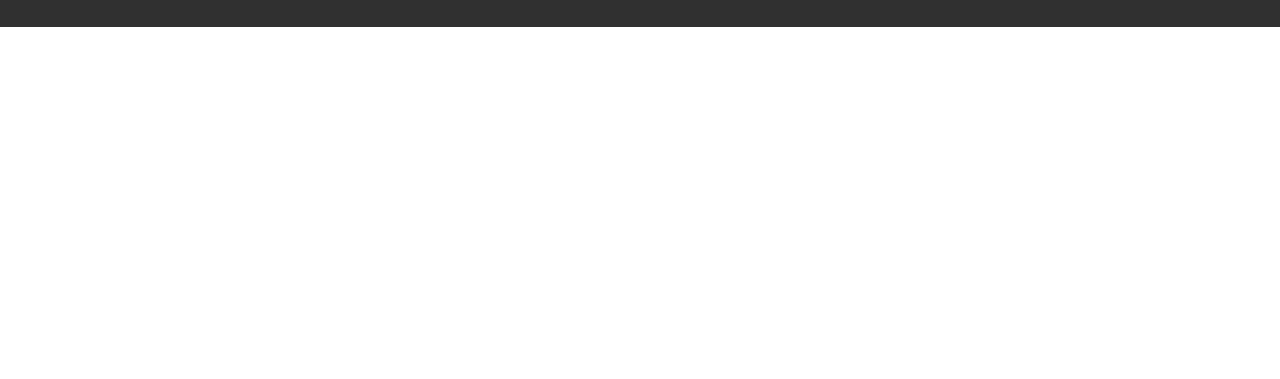
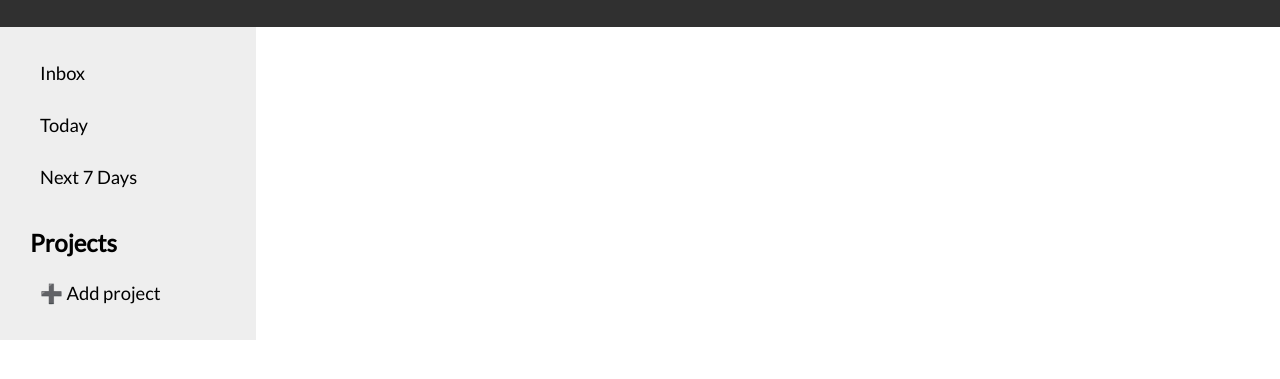
Before and after one commit to sunridden/todo-list, a website built with webpack: page dist/index.html in a window 1280 px wide. Shown: the part 73-452 px from the top of the page. Built offline with nearby package versions, Linux system fonts and the light colour scheme.

Commit message:
Add sidebar

```diff
--- a/dist/index.html
+++ b/dist/index.html
@@ -16,5 +16,16 @@
     <header class="header">
         <h1>✍️ Todo List</h1>
     </header>
+    <div class="main">
+        <div class="sidebar">
+            <div class="default-navigation">
+                <button>Inbox</button>
+                <button>Today</button>
+                <button>Next 7 Days</button>
+            </div>
+            <h2 class="projects-title">Projects</h2>
+            <button>➕ Add project</button>
+        </div>
+    </div>
 </body>
 </html>
--- a/dist/style.css
+++ b/dist/style.css
@@ -10,3 +10,36 @@
     color: white;
     padding: 30px;
 }
+
+.main {
+    display: flex;
+}
+
+.sidebar {
+    background-color: #eee;
+    padding: 20px;
+    width: 20%;
+}
+
+button {
+    background-color: #eee;
+    font-size: 1.15rem;
+    border: none;
+    padding: 15px 20px;
+    text-align: left;
+    width: 100%;
+}
+
+button:hover {
+    background-color: #ddd;
+}
+
+.default-navigation {
+    display: flex;
+    flex-direction: column;
+}
+
+.projects-title {
+    padding: 10px;
+    margin-top: 15px;
+}
```
